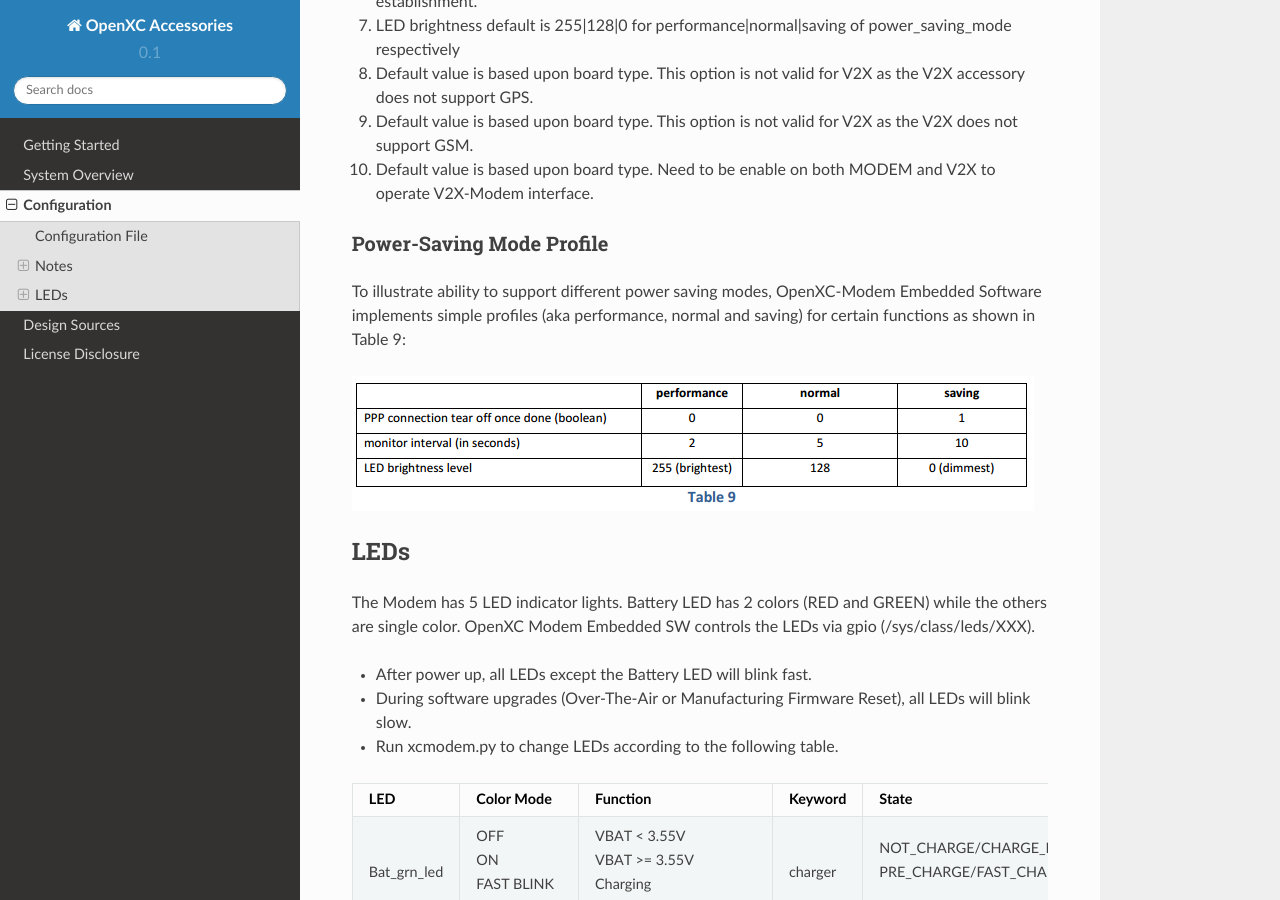
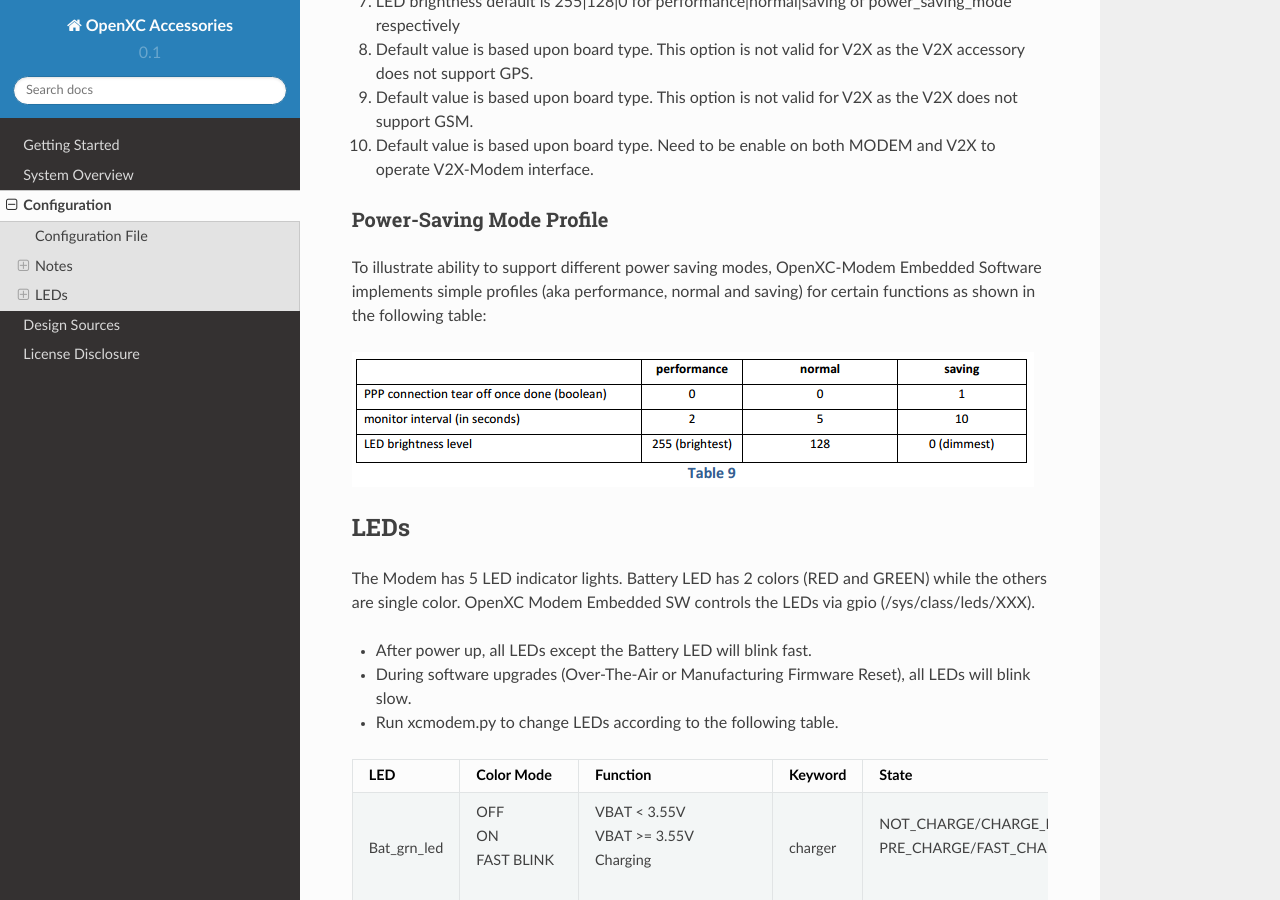
Before and after one commit to openxc/openxc-accessories, a Sphinx documentation site: the page built from docs/configuration.rst, in a window 1280 px wide and 900 px high, scrolled down 3146 px. Built offline with Sphinx 7.4.7 and the Read the Docs theme 2.0.0, drawn with Linux system fonts in a browser that asks for light colours; some of the changed text lies outside the part shown.

Commit message:
Update configuration.rst

```diff
--- a/docs/configuration.rst
+++ b/docs/configuration.rst
@@ -129,7 +129,7 @@
 ^^^^^^^^^^^^^
 
 To illustrate ability to support different power saving modes, OpenXC-Modem Embedded Software implements simple profiles
-(aka performance, normal and saving) for certain functions as shown in Table 9:
+(aka performance, normal and saving) for certain functions as shown in the following table:
 
 .. image:: https://github.com/openxc/openxc-accessories/raw/master/docs/pictures/Table%209.PNG
 
```
Also changed, not shown: other parts of docs/configuration.rst (+1 -1 lines).
